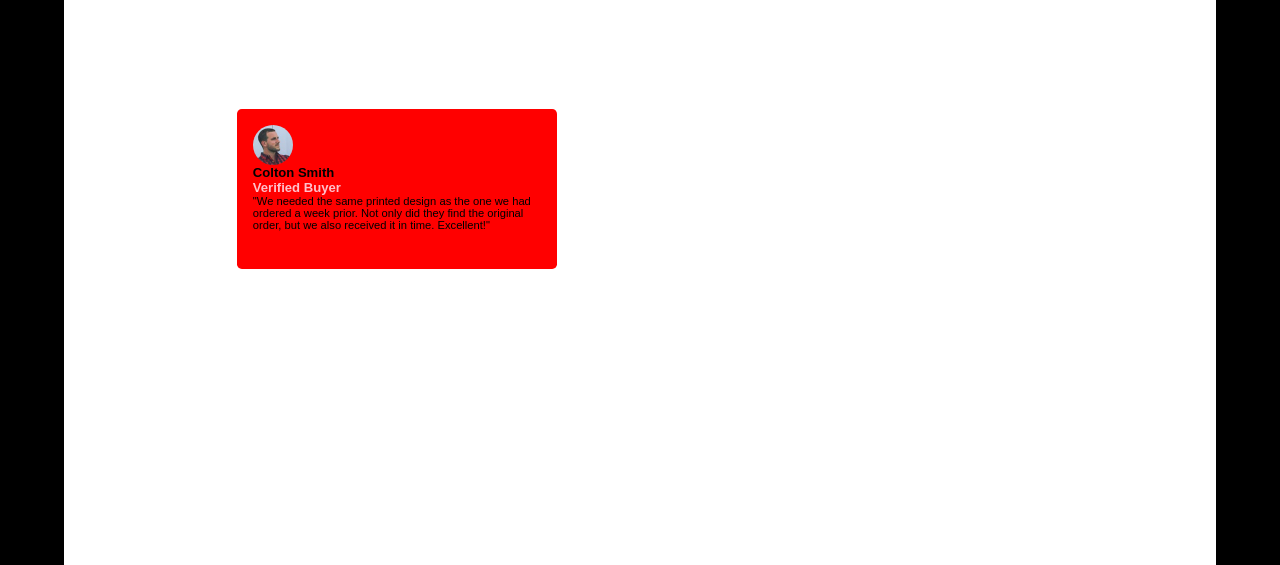
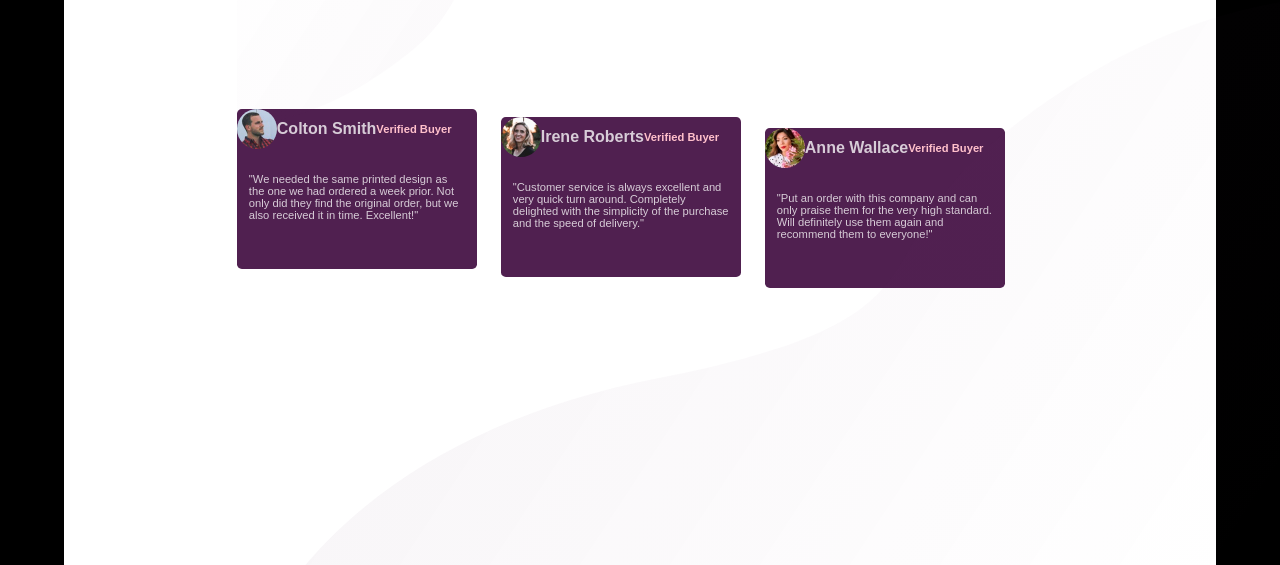
Before and after one commit to Seunfunmib/Social-proof-page-design, a plain HTML site: page index.html in a window 1280 px wide. Shown: the part 235-800 px from the top of the page. Drawn offline with Linux system fonts and the light colour scheme.

Commit message:
second commit

```diff
--- a/index.html
+++ b/index.html
@@ -20,6 +20,7 @@
   <body>
     <main>
       <div class="container">
+        <svg width="584" height="362" xmlns="http://www.w3.org/2000/svg"><defs><linearGradient x1="100%" y1="69.212%" x2="9.399%" y2="32.183%" id="a"><stop stop-color="#8A4389" stop-opacity="0" offset="0%"/><stop stop-color="#512051" offset="100%"/><stop stop-color="#512051" offset="100%"/><stop stop-color="#512051" offset="100%"/></linearGradient></defs><path d="M0 362c40.022-82.8 115.736-135.154 227.141-157.064 167.108-32.864 103.85-66.012 185.949-131.796C467.823 29.284 524.793 4.904 584 0v362H0z" transform="rotate(180 292 181)" fill="url(#a)" fill-rule="evenodd" opacity=".05"/></svg>
         <!-- <div class="background-design"></div>
         <div class="background-design"></div> -->
         <div class="company-detail-container">
@@ -34,20 +35,36 @@
             <div>Rated 5 Stars in BestTech</div>
           </div>
         </div>
+        <svg width="1085" height="1000" xmlns="http://www.w3.org/2000/svg"><defs><linearGradient x1="100%" y1="69.237%" x2="9.399%" y2="32.159%" id="a"><stop stop-color="#8A4389" stop-opacity="0" offset="0%"/><stop stop-color="#512051" offset="100%"/><stop stop-color="#512051" offset="100%"/><stop stop-color="#512051" offset="100%"/></linearGradient></defs><path d="M355 800c74.356-153.934 215.022-251.268 422-292 310.466-61.099 192.94-122.724 345.47-245.025C1224.157 181.442 1330 136.116 1440 127v673H355z" transform="translate(-355 -127)" fill="url(#a)" fill-rule="evenodd" opacity=".05"/></svg>
         <!-- End of First section
 
         Start of Player's Review  -->
-        <div class="users-review">
-          <div>
+        <div class="users-review-container">
+          <div class="users-review">
             <h3><img src="images/image-colton.jpg"> Colton Smith<span>Verified Buyer</span></h3>
-
+              <div>
                 "We needed the same printed design as the one we had ordered a week prior.
                 Not only did they find the original order, but we also received it in time.
                 Excellent!"
+              </div>
           </div>
-          <!-- <div></div>
-          <div></div> -->
+          <div class="users-review">
+            <h3><img src="images/image-irene.jpg"> Irene Roberts<span>Verified Buyer</span></h3>
+              <div>
+                "Customer service is always excellent and very quick turn around. Completely
+                delighted with the simplicity of the purchase and the speed of delivery."
+              </div>
+          </div>
+          <div class="users-review">
+            <h3><img src="images/image-anne.jpg">Anne Wallace<span>Verified Buyer</span></h3>
+              <div>
+               "Put an order with this company and can only praise them for the very high
+                standard. Will definitely use them again and recommend them to everyone!"
+              </div>
+          </div>
+
         </div>
+
 
 
 
@@ -58,10 +75,8 @@
     "Customer service is always excellent and very quick turn around. Completely
     delighted with the simplicity of the purchase and the speed of delivery."
 
-    Anne Wallace
+
     Verified Buyer
-    "Put an order with this company and can only praise them for the very high
-    standard. Will definitely use them again and recommend them to everyone!" -->
 
 
 
--- a/style.css
+++ b/style.css
@@ -24,6 +24,15 @@ main {
   height: 100vh;
   /* background:green; */
   margin: auto;
+}
+.container > svg{
+  position: fixed;
+  /* width:30rem;
+  height:23rem; */
+}
+.container > svg:nth-child(2){
+  height: 50rem;
+  width: 50rem;
 }
 .company-detail-container{
   display:flex;
@@ -53,14 +62,17 @@ color:red;
 /* End of First section
 
 Start of Player's Review */
-.users-review{
-  margin-top: 7rem;
+.users-review-container{
+  margin-top:7rem;
+  display: flex;
+  column-gap: 1.5rem;
 }
 .users-review{
-  width:20rem;
+  color: hsla(0, 0%, 100%, 0.774);
+  background-color: hsl(300, 43%, 22%);
+  border-radius: 0.3rem;
+    width:15rem;
   height:10rem;
-  background-color: red;
-  border-radius: 0.3rem;
 
 }
 img{
@@ -68,33 +80,32 @@ img{
   height:2.5rem;
   width:2.5rem;
 }
-.users-review > div > h3{
+.users-review > h3{
   display: flex;
-  flex-direction: column;
-  column-gap: 0.5rem;
+  flex-direction: row;
+  align-items: center;
+  font-size: 1rem;
+
 
 }
-.users-review > div > h3 >span{
+.users-review > h3 >span{
   color:pink;
+  font-size: 0.7rem;
+
 
 }
 .users-review >div{
   max-width:90%;
   margin: auto;
-  padding-top: 1rem;
+  padding-top: 1.5rem;
   font-size: 0.7rem;
 }
-
-
-/* .background-design{
-  border-radius: 30% 70% 56% 44% / 0% 40% 60% 100%;
-  height:10rem;
-  width:10rem;
-  background: red;
-} */
-
-
-
+.users-review:nth-child(2){
+  margin-top: 0.5rem;
+}
+.users-review:nth-child(3){
+  margin-top: 1.2rem;
+}
 
 
 
```
